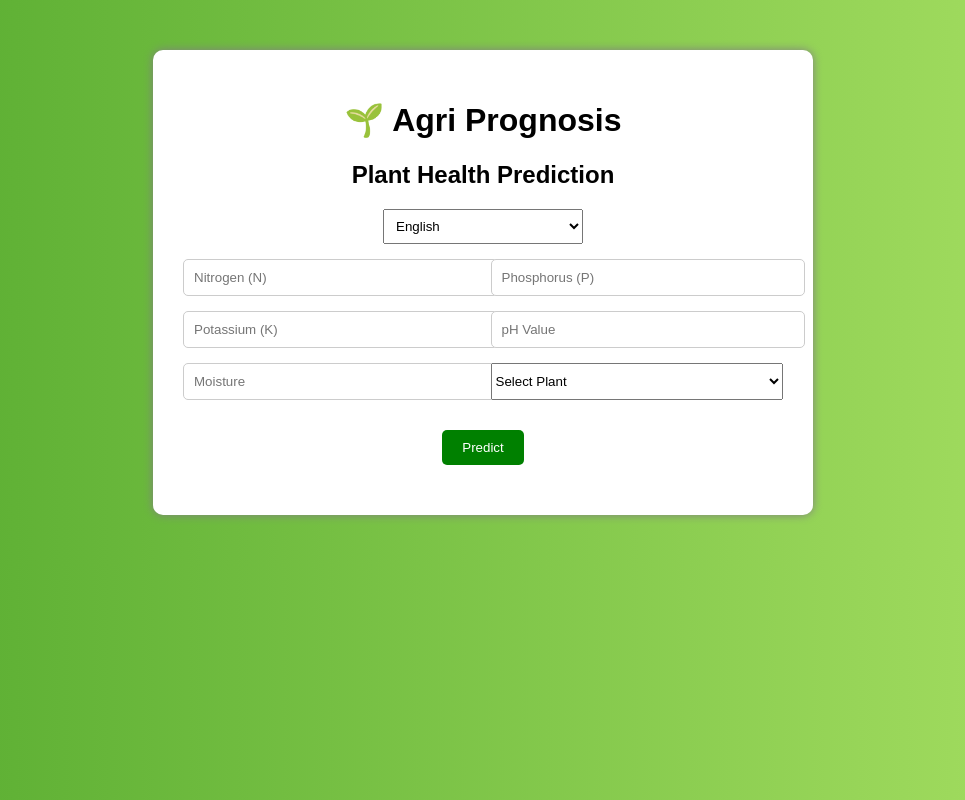
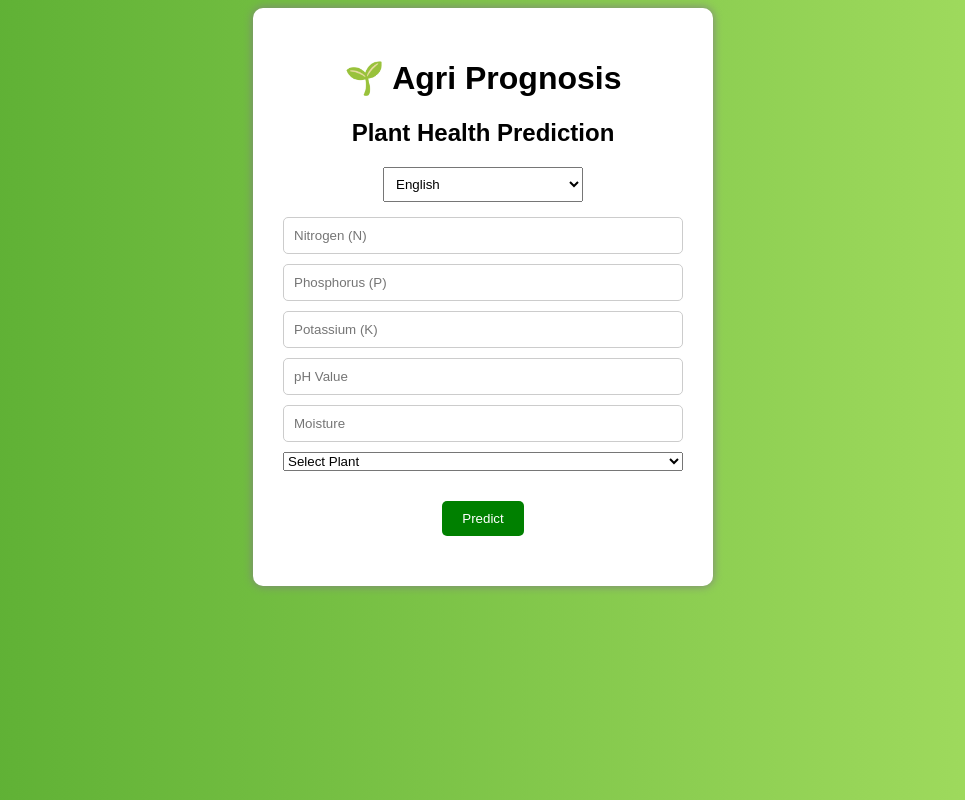
Before and after one commit to ThotapallySindhuja/agri-prognosis-app, a Flask app: page / in a window 1280 px wide. Shown: the whole page, without its empty margins (157-1122 px from the left). Run offline with Flask 3, Linux system fonts and the light colour scheme.

Commit message:
responsive fix

```diff
--- a/static/style.css
+++ b/static/style.css
@@ -40,3 +40,28 @@ button {
 button:hover {
     background: darkgreen;
 }
+
+/* ✅ Make layout responsive */
+.container {
+    width: 90%;
+    max-width: 400px;
+    margin: auto;
+}
+
+/* ✅ Grid becomes single column in mobile */
+.form-grid {
+    display: flex;
+    flex-direction: column;
+    gap: 10px;
+}
+
+/* ✅ Inputs full width */
+input, select {
+    width: 100%;
+    box-sizing: border-box;
+}
+
+/* ✅ Prevent horizontal scroll */
+body {
+    overflow-x: hidden;
+}
--- a/templates/index.html
+++ b/templates/index.html
@@ -3,6 +3,7 @@
 <head>
 <title>Agri Prognosis</title>
 <link rel="stylesheet" href="{{ url_for('static', filename='style.css') }}">
+<meta name="viewport" content="width=device-width, initial-scale=1.0">
 </head>
 
 <body>
```
Also changed, not shown: 1 other file.
